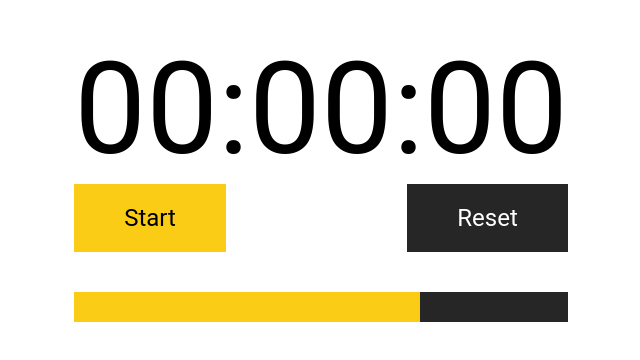
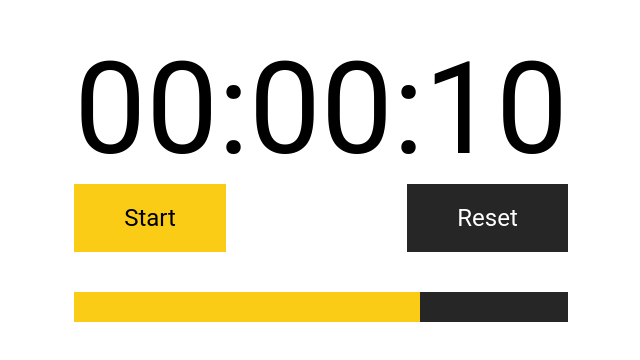
Before and after one commit to qbroma/timer, a React (Create React App) app: page / in a window 1280 px wide. Shown: the part 222-582 px from the top of the page, without its empty margins (319-959 px from the left). Built offline with nearby package versions, Linux system fonts and the light colour scheme.

Commit message:
Вынесла циферблат в отдельный компонент и сделала сохранения

```diff
--- a/src/App/App.jsx
+++ b/src/App/App.jsx
@@ -1,28 +1,45 @@
 import './App.css';
 import { useState } from 'react';
-
-const twoDigits = (number) => {
-    if (number < 10) {
-        return `0${number}`;
-    }
-    return number;
-};
+import ClockFace from '../ClockFace';
 
 const App = () => {
     const [hours, setHours] = useState(0);
     const [minutes, setMinutes] = useState(0);
     const [seconds, setSeconds] = useState(0);
 
+    const [totalSeconds, setTotalSeconds] = useState(10);
+    const [millisecondsLeft, setMillisecondsLeft] = useState(totalSeconds * 1000);
+
+    const secondsLeft = millisecondsLeft / 1000;
+
     const [isModalOpen, setIsModalOpen] = useState(false);
+
     const handleOpenModal = () => {
         setIsModalOpen(true);
     };
+
     const handleCloseModal = () => {
         setIsModalOpen(false);
     };
+
+    const handleApplySettings = () => {
+        const resultSeconds = hours * 3600 + minutes * 60 + seconds;
+        setTotalSeconds(resultSeconds);
+        setMillisecondsLeft(resultSeconds * 1000);
+        handleCloseModal(resultSeconds)
+    }
+
+    const handleCanselSettings = () => {
+        setHours(Math.floor(totalSeconds / 3600));
+        setMinutes(Math.floor(totalSeconds / 60));
+        setSeconds(Math.floor(totalSeconds % 60));
+        handleCloseModal();
+    }
+
     const stopPropagation = (event) => {
         event.stopPropagation();
     };
+
     const handleChangeHours = (event) => {
         const value = +event.target.value;
         if (value < 24) {
@@ -74,20 +91,15 @@ const App = () => {
                             </div>
                         </div>
                         <div className="textInput">
-                            <div className="btnTime applyBtn" onClick={handleCloseModal}>Apply</div>
-                            <div className="btnTime cancelBtn" onClick={handleCloseModal}>Cancel</div>
+                            <div className="btnTime applyBtn" onClick={handleApplySettings}>Apply</div>
+                            <div className="btnTime cancelBtn" onClick={handleCanselSettings}>Cancel</div>
                         </div>
                     </div>
                 </div>
             )}
             <div className="container">
                 <div className="wrapper">
-                    <div
-                        className="time"
-                        onClick={handleOpenModal}
-                    >
-                        {twoDigits(hours)}:{twoDigits(minutes)}:{twoDigits(seconds)}
-                    </div>
+                    <ClockFace  clickHandler={handleOpenModal} totalSeconds={secondsLeft}/>
                     <div className="controls">
                         <button className="btn startBtn">Start</button>
                         <button className="btn resetBtn">Reset</button>
--- /dev/null
+++ b/src/ClockFace/ClockFace.jsx
@@ -0,0 +1,22 @@
+import React from 'react';
+
+const twoDigits = (number) => {
+    if (number < 10) {
+        return `0${number}`;
+    }
+    return number;
+};
+
+const ClockFace =({ clickHandler, totalSeconds }) => {
+    const hours = Math.floor(totalSeconds /3600);
+    const minutes = Math.floor(totalSeconds / 60);
+    const seconds = totalSeconds % 60;
+
+    return (
+        <div className="time" onClick={clickHandler}>
+            {twoDigits(hours)}:{twoDigits(minutes)}:{twoDigits(seconds)}
+        </div>
+    );
+}
+
+export default ClockFace;
--- /dev/null
+++ b/src/ClockFace/index.js
@@ -0,0 +1 @@
+export { default } from './ClockFace'
```
